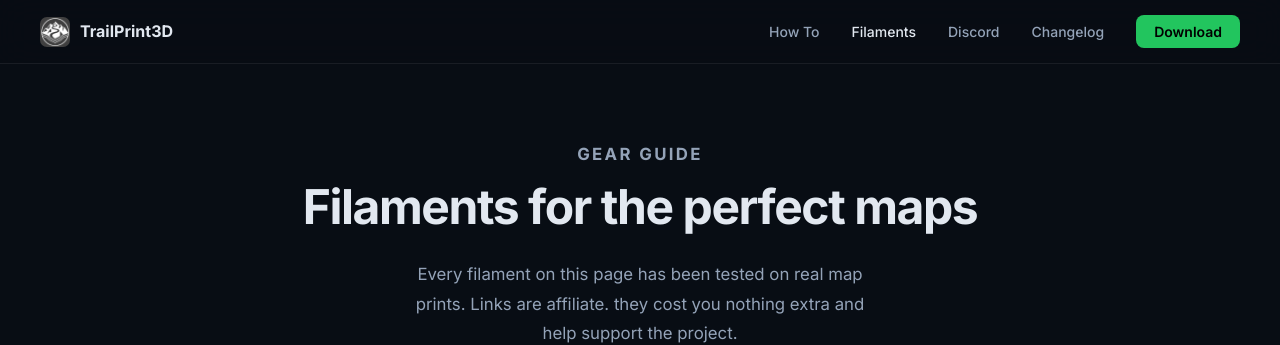
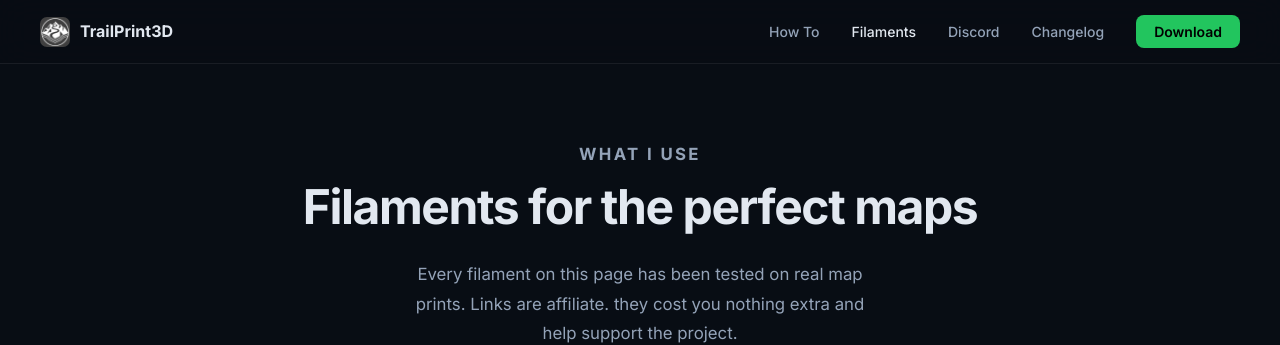
Before and after one commit to EmGi96/TrailPrint3D_web, a Jekyll site: the page built from filaments.html, in a window 1280 px wide and 900 px high. Shown: the top 345 px of the window. Built offline with Jekyll 4.4.1, drawn with Linux system fonts in a browser that asks for light colours.

Commit message:
updated section eyebrow text in filaments page

```diff
--- a/filaments.html
+++ b/filaments.html
@@ -13,7 +13,7 @@ page_styles: filaments
 
     <!-- ── Page Hero ──────────────────────────────────── -->
     <div class="page-hero">
-        <p class="section-eyebrow">Gear Guide</p>
+        <p class="section-eyebrow">What i use</p>
         <h1>Filaments for the perfect maps</h1>
         <p>Every filament on this page has been tested on real map prints. Links are affiliate. they cost you nothing extra and help support the project.</p>
     </div>
```
